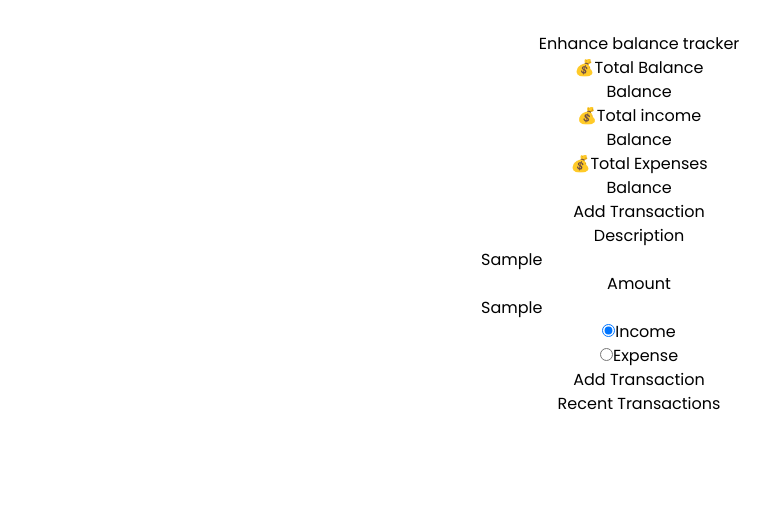
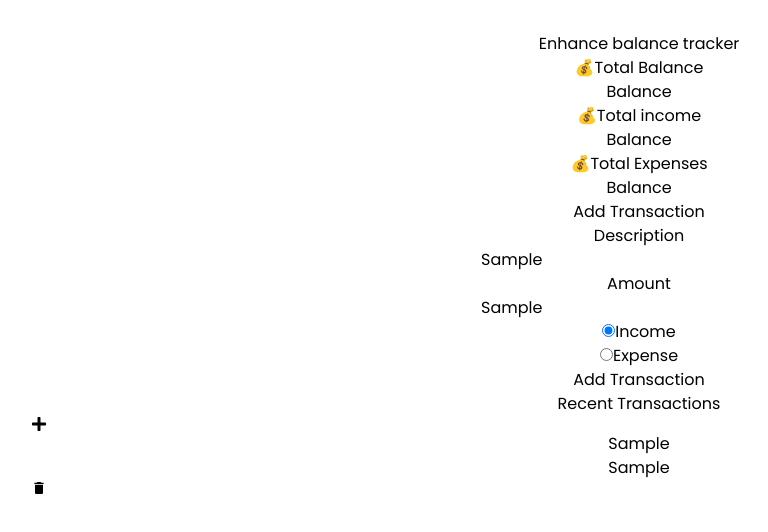
Before and after one commit to Momen1995/balance-tracker, a React (Vite) app: page / in a window 1280 px wide. Both pictures are taken after typing "Sample", "Sample" into the empty fields and a click on the button "Add Transaction". Shown: the top 532 px of the page, without its empty margins (1-769 px from the left). Built offline with nearby package versions, Linux system fonts and the light colour scheme.

Commit message:
data show on table add

```diff
--- a/package.json
+++ b/package.json
@@ -12,6 +12,7 @@
   "dependencies": {
     "react": "^18.3.1",
     "react-dom": "^18.3.1",
+    "react-icons": "^5.3.0",
     "recharts": "^2.12.7"
   },
   "devDependencies": {
--- a/src/components/RecentTransactions/RecentTransactions.jsx
+++ b/src/components/RecentTransactions/RecentTransactions.jsx
@@ -1,7 +1,18 @@
+import { useContext } from "react";
+import { BalanceContext } from "../Context/BalanceContext";
+import Transaction from "./Transaction";
+
 const RecentTransactions = () => {
+  const { userDetail} = useContext(BalanceContext);
+
   return (
-    <div className="bg-[#fff] w-3/5 shadow-md rounded">
+    <div className="bg-[#fff] w-3/5 shadow-md rounded overflow-y-scroll">
       <h3 className="bg-[#f16510] text-white mb-3 h-14 p-4 text-left text-xl">Recent Transactions</h3>
+      <div className="p-4">
+        {
+          userDetail.map(transaction => <Transaction key={transaction.key} transaction={transaction}/>)
+        }
+      </div>
     </div>
   );
 };
--- /dev/null
+++ b/src/components/RecentTransactions/Transaction.jsx
@@ -0,0 +1,26 @@
+import React from 'react';
+import { FaPlus, FaMinus } from "react-icons/fa";
+import { MdDelete } from "react-icons/md";
+
+const Transaction = ({ transaction }) => {
+  const {description,amount,type} = transaction;
+
+  return (
+    <div className="flex justify-between items-center p-4 border-b-2">
+      <div className="flex gap-3 items-center">
+        <h1 className="text-red-700 text-xl">
+          {type === "income" ? <FaPlus /> : <FaMinus />}
+        </h1>
+        <h1 className="text-xl font-semibold text-gray-600">{description}</h1>
+      </div>
+      <div className="flex gap-8 items-center justify-center">
+        <p className="text-xl font-semibold text-gray-600">{amount}</p>
+        <p className="text-[22px] font-semibold text-teal-700">
+          <MdDelete />
+        </p>
+      </div>
+    </div>
+  );
+};
+
+export default Transaction;
```
Also changed, not shown: 1 other file (tests, documents, lock files or other folders).
